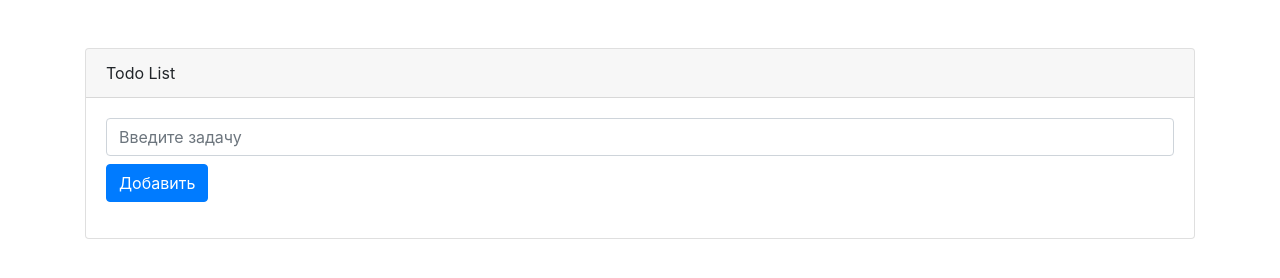
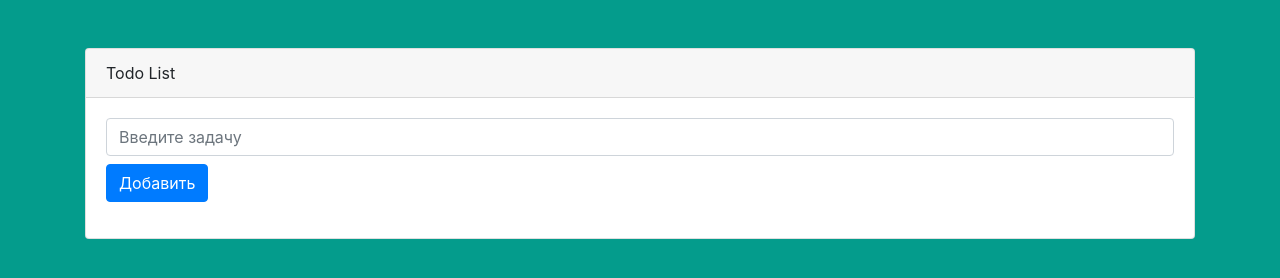
Before and after one commit to backdawn/homework13, a plain HTML site: page index.html in a window 1280 px wide. Drawn offline with nearby package versions, Linux system fonts and the light colour scheme.

Commit message:
+bootstrap background-color

```diff
--- a/css/style.css
+++ b/css/style.css
@@ -101,6 +101,9 @@
     margin: 0;
   }
 } */
+#body{
+  background-color: rgb(4, 156, 140);
+}
 #listTodo{
   color: #fff;
   padding: 0px 10px;
--- a/index.html
+++ b/index.html
@@ -7,7 +7,7 @@
     <link rel="stylesheet" href="https://stackpath.bootstrapcdn.com/bootstrap/4.3.1/css/bootstrap.min.css" integrity="sha384-ggOyR0iXCbMQv3Xipma34MD+dH/1fQ784/j6cY/iJTQUOhcWr7x9JvoRxT2MZw1T" crossorigin="anonymous">
     <title>Home work 13</title>
 </head>
-<body>
+<body id="body">
     <!-- <div class="container">
         <div class="container-in">
             <h1>Todo List</h1>
```
